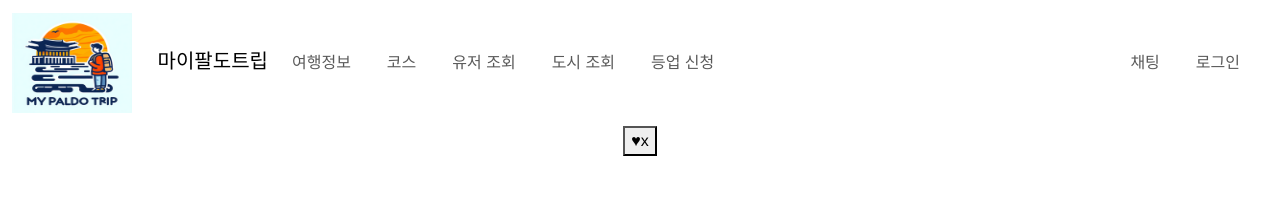
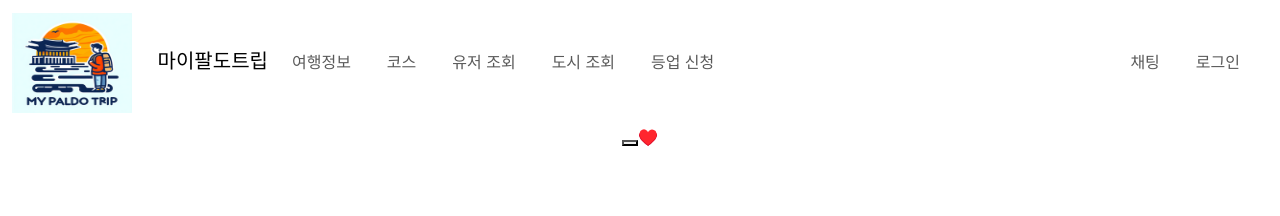
Before and after one commit to MyPaldoTrip/my-paldo-trip-fe, a Vue app: page /courses/1/likes in a window 1280 px wide. Shown: the top 216 px of the page. Built offline with nearby package versions, Linux system fonts and the light colour scheme; no server answers.

Commit message:
[#27] feat : 초기 좋아요 상태 체크 추가, Auth값 localStorage에서 가져옴, 호출 api url변경, 좋아요 토글 정상작동

```diff
--- a/src/views/like/toggleLike.vue
+++ b/src/views/like/toggleLike.vue
@@ -1,39 +1,56 @@
 <template>
   <div>
 
-    <button @click="toggleLike">
-      <span v-if="likeStatus==='좋아요'">♥x</span>
-      <span v-else>♥</span>
-    </button>
+    <button @click="toggleLike"></button>
+    <span v-if="likeStatus.isLiked">♡</span>
+    <span v-else>♥️</span>
   </div>
 </template>
 
 <script>
 import axios from 'axios';
 import { useRoute } from 'vue-router';
-import {ref} from "vue";
+import {onMounted, ref} from "vue";
 export default {
   props: ['courseId'],
   setup() {
     const route = useRoute();
     const courseId = route.params.courseId;
-    const likeStatus = ref('좋아요')
+    const likeStatus = ref(false)
+
+    const likeCheck = () => {
+      axios.get(`http://localhost:8080/api/v1/courses/${courseId}/likes`, {
+        headers: {
+          Authorization: localStorage.getItem('Authorization')
+        }
+      })
+      .then(response => {
+        console.log('res',response)
+        likeStatus.value = response.data.data;
+        console.log('zz',response.data.data.isLiked);
+      })
+      .catch(error => {
+        console.error('Error',error)
+      });
+    };
+
     const toggleLike = () => {
       axios.post(`http://localhost:8080/api/v1/courses/${courseId}/likes`, {}, {
         headers: {
-          'Authorization': 'Bearer eyJhbGciOiJIUzI1NiJ9.eyJzdWIiOiJhQGVtYWlsLmNvbSIsImV4cCI6MTcwNTU2NjQwNSwiaWF0IjoxNzA1NTYyODA1fQ.nuCBybqXSz_WWl2uF7vebHvmHdKXLYOgGATsRBQqNHA' // 실제 토큰 값으로 대체해야 합니다.
+          Authorization: localStorage.getItem('Authorization')
         }
       })
       .then(response => {
         console.log('Like Toggled:', response.data.data);
-        likeStatus.value = response.data.data.msg;
-        console.log(likeStatus)
+        console.log('likeStatus',likeStatus)
+        likeCheck();
       })
       .catch(error => {
         console.error('Error:', error);
       });
     };
 
+    onMounted(() => likeCheck());
     return {
       likeStatus,
       toggleLike
```
